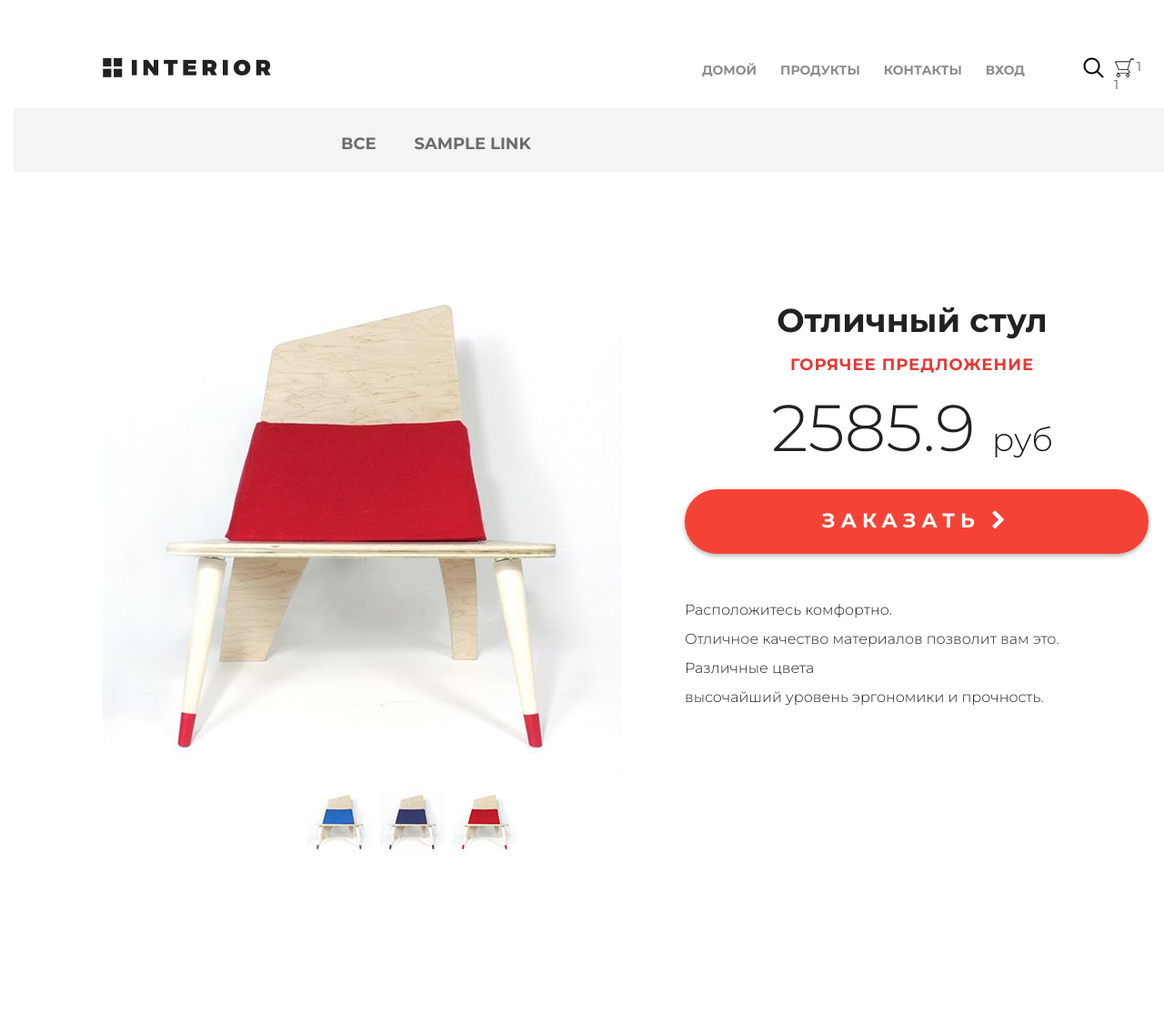
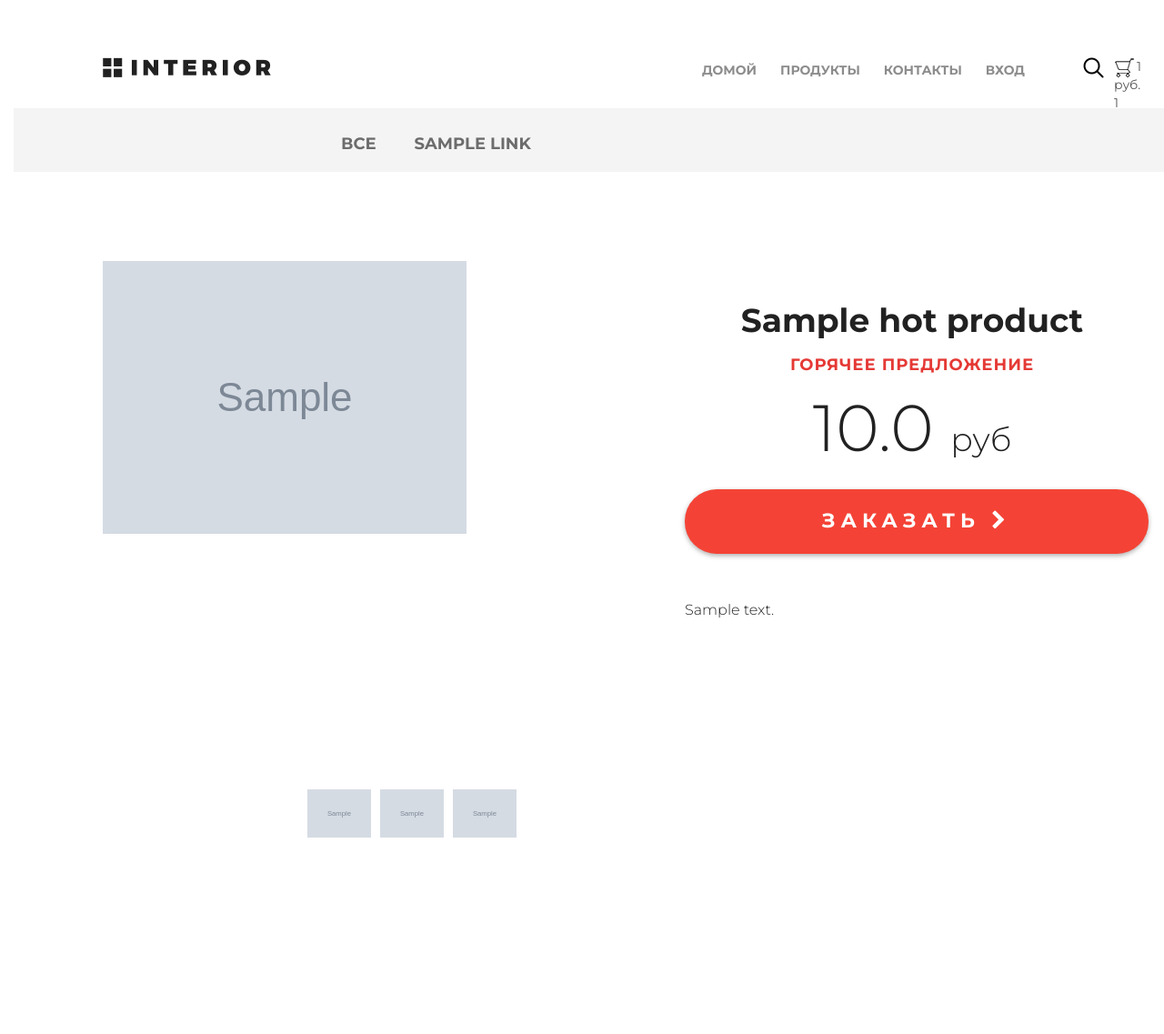
Before and after one commit to samoryad/geekshop, a Django app: template mainapp/templates/mainapp/products.html in a window 1280 px wide; the page is wider, and only the part inside the window is pictured. Shown: the top 1137 px of that part at 91% size. Run offline with Django 3.2, Linux system fonts and the light colour scheme; the template is opened without the code that fills it: most values are stand-ins (such as "Sample title", 1, 10 or a date in 2020); grey boxes marked "Sample" are stand-in pictures; some libraries are stand-ins or nearby versions.

Commit message:
homework_05 updated and finished (from homework_06 task 1)

```diff
--- a/Geekshop/settings.py
+++ b/Geekshop/settings.py
@@ -15,7 +15,6 @@ from pathlib import Path
 # Build paths inside the project like this: BASE_DIR / 'subdir'.
 BASE_DIR = Path(__file__).resolve().parent.parent
 
-
 # Quick-start development settings - unsuitable for production
 # See https://docs.djangoproject.com/en/3.1/howto/deployment/checklist/
 
@@ -26,7 +25,7 @@ SECRET_KEY = '&2@-=_owdjj^w-^5_8npaa!^-c^^f@r1lxqecksosq9f(qy_0='
 DEBUG = True
 
 ALLOWED_HOSTS = []
-
+# для обработки 404 ошибок нужно постваить флаг False и в скобки добавить '*' или localhost
 
 # Application definition
 
@@ -72,7 +71,6 @@ TEMPLATES = [
 
 WSGI_APPLICATION = 'geekshop.wsgi.application'
 
-
 # Database
 # https://docs.djangoproject.com/en/3.1/ref/settings/#databases
 
@@ -82,7 +80,6 @@ DATABASES = {
         'NAME': BASE_DIR / 'db.sqlite3',
     }
 }
-
 
 # Password validation
 # https://docs.djangoproject.com/en/3.1/ref/settings/#auth-password-validators
@@ -117,7 +114,6 @@ USE_L10N = True
 
 USE_TZ = True
 
-
 # Static files (CSS, JavaScript, Images)
 # https://docs.djangoproject.com/en/3.1/howto/static-files/
 
--- a/Geekshop/urls.py
+++ b/Geekshop/urls.py
@@ -28,5 +28,8 @@ urlpatterns = [
     path('admin/', admin.site.urls),
 ]
 
+# обработка 404 ошибки
+# handler404 = 'mainapp.views.not_found'
+
 if settings.DEBUG:
     urlpatterns += static(settings.MEDIA_URL, document_root=settings.MEDIA_ROOT)
--- a/mainapp/templates/mainapp/includes/inc_main_menu.html
+++ b/mainapp/templates/mainapp/includes/inc_main_menu.html
@@ -34,8 +34,7 @@
 <a href="{% url 'basket:view' %}" class="basket">
     <span>
         {% if basket %}
-            {{ basket|length }}
-            {{ basket.0.total_quantity }}
+            {{ basket.0.total_cost|floatformat:0 }} руб. {{ basket.0.total_quantity }} шт.
         {% endif %}
     </span>
 </a>
--- a/mainapp/templates/mainapp/products.html
+++ b/mainapp/templates/mainapp/products.html
@@ -8,21 +8,21 @@
         <div class="details-products">
             <div class="details-slider">
                 <div class="slider-product">
-                    <img src="{% static 'img/slider1.jpg' %}">
+                    <img src="/media/{{ hot_product.image }}">
                 </div>
                 <div class="slider-control">
                     <div class="block">
-                        <a href="#"><img src="{% static 'img/controll.jpg' %}" alt="">
+                        <a href="#"><img src="/media/{{ hot_product.image }}" alt="">
                             <div class="text"></div>
                         </a>
                     </div>
                     <div class="block">
-                        <a href="#"><img src="{% static 'img/controll1.jpg' %}" alt="">
+                        <a href="#"><img src="/media/{{ hot_product.image }}" alt="">
                             <div class="text"></div>
                         </a>
                     </div>
                     <div class="block">
-                        <a href="#"><img src="{% static 'img/controll2.jpg' %}" alt="">
+                        <a href="#"><img src="/media/{{ hot_product.image }}" alt="">
                             <div class="text"></div>
                         </a>
                     </div>
@@ -30,19 +30,14 @@
             </div>
 
             <div class="description">
-                <h3 class="big-bold">Отличный стул</h3>
+                <h3 class="big-bold">{{ hot_product.name}}</h3>
                 <h3 class="red">горячее предложение</h3>
-                <p class="price"> 2585.9 <span>руб</span></p>
-                <a href="#" class="red-button">
+                <p class="price"> {{ hot_product.price|floatformat:1 }} <span>руб</span></p>
+                <a href="{% url 'basket:add' hot_product.pk %}" class="red-button">
                     заказать <i class="fa fa-chevron-right" aria-hidden="true"></i>
                 </a>
                 <div class="description-text">
-                    <p>Расположитесь комфортно.</p>
-                    <p>Отличное качество материалов
-                        позволит вам это.</p>
-                    <p>Различные цвета</p>
-                    <p>высочайший уровень
-                        эргономики и прочность.</p>
+                    {{hot_product.description}}
                 </div>
             </div>
         </div>
```
Also changed, not shown: basketapp/models.py (+14 -5 lines), mainapp/templates/404.html (added, +13 -0 lines), mainapp/views.py (+31 -9 lines), db.sqlite3.
